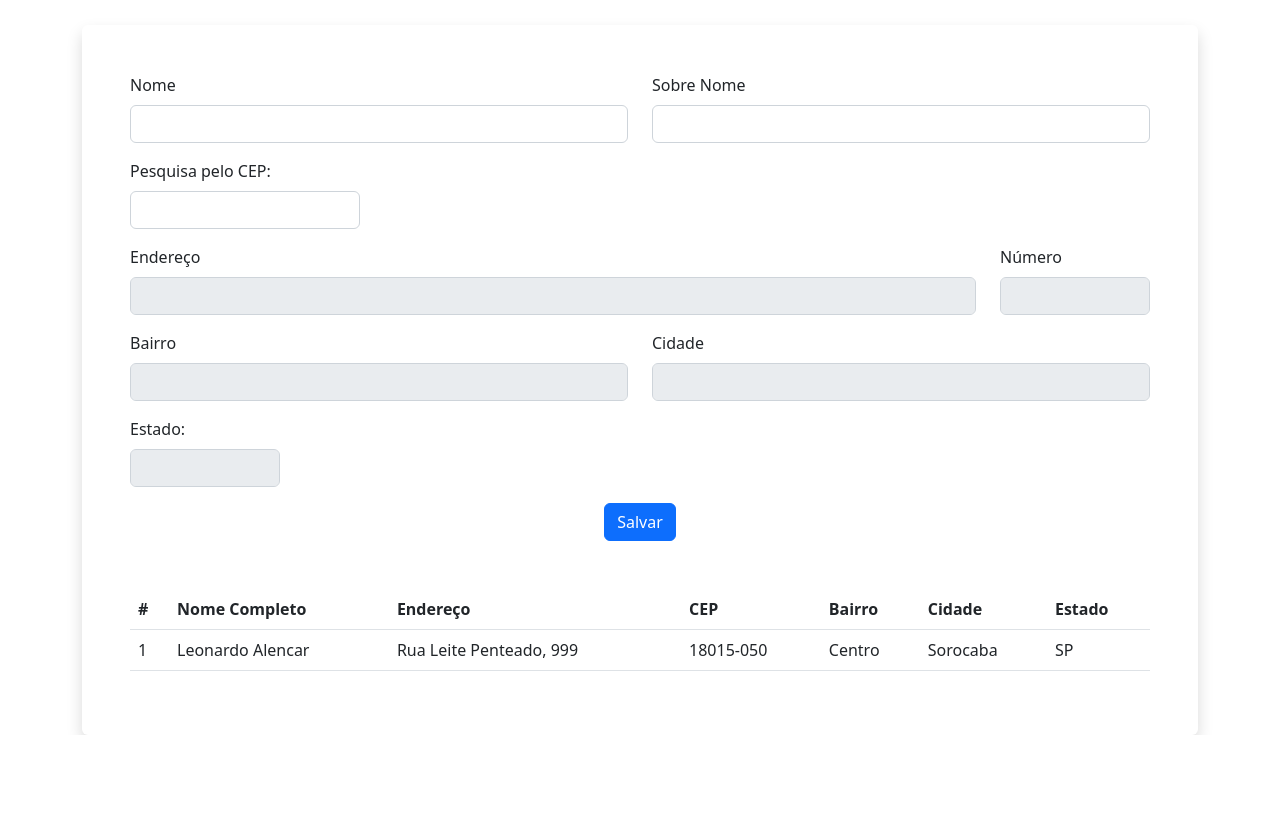
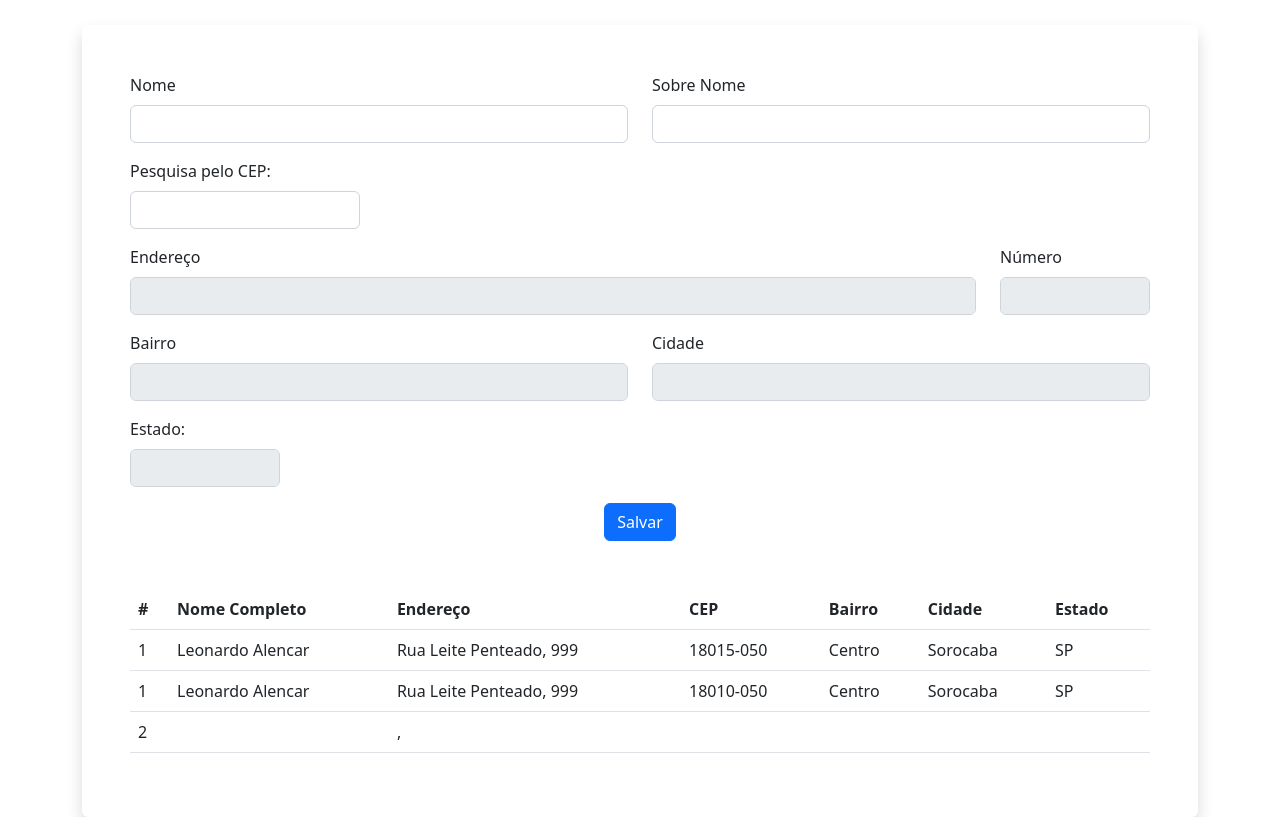
Before and after one commit to leogalencar/bootcampdevjr-mod02-cadastro-clientes, a plain HTML site: page index.html in a window 1280 px wide. Both pictures are taken after a click on the button "Salvar". Shown: the part 105-922 px from the top of the page. Before the commit the page ends 840 px from the top, so only its background shows below. Drawn offline with nearby package versions, Linux system fonts and the light colour scheme.

Commit message:
closes #4 - Tabela com clientes cadastrados

```diff
--- a/index.html
+++ b/index.html
@@ -75,13 +75,13 @@
                     </div>
                     <div class="row mt-3 justify-content-center">
                         <div class="col-md-5 text-center">
-                            <button class="btn btn-primary" type="button">Salvar</button>
+                            <button class="btn btn-primary" type="button" onclick="saveCustomer()">Salvar</button>
                         </div>
                     </div>
                 </form>
 
                 <!-- Tabela dos clientes cadastrados -->
-                <table class="table mt-5">
+                <table class="table mt-5" id="customersTable">
                     <thead>
                         <tr>
                             <th>#</th>
--- a/js/script.js
+++ b/js/script.js
@@ -1,10 +1,90 @@
 // Main script for index.html; this script searches for the specified CEP, gets the response from an API server and fills the form's fields with the data.
 // It also adds the customer to the customers' table
 
+// Customer object
+var customers = [
+    {
+        id: 1,
+        first_name: "Leonardo",
+        last_name: "Alencar",
+        cep: "18010-050",
+        address: "Rua Leite Penteado",
+        number: "999",
+        neighborhood: "Centro",
+        city: "Sorocaba",
+        state: "SP",
+    },
+];
 
 // Masks
-$('#inputCEP').mask('99999-999');
+$("#inputCEP").mask("99999-999");
 
+// On page load
+loadCustomersTable();
+
+// Load the customers table
+function loadCustomersTable() {
+    for (let customer of customers) {
+        addNewRow(customer);
+    }
+}
+
+// Add a new row to the customers' table
+function addNewRow(customer) {
+    var table = document.getElementById("customersTable");
+
+    var newRow = table.insertRow();
+
+    // Insert customer id
+    var idNode = document.createTextNode(customer.id);
+    newRow.insertCell().appendChild(idNode);
+
+    // Insert customer first name and last name
+    var nameCell = newRow.insertCell();
+    var firstNameNode = document.createTextNode(customer.first_name);
+    var lastNameNode = document.createTextNode(customer.last_name);
+    nameCell.innerHTML = firstNameNode.nodeValue + " " + lastNameNode.nodeValue;
+
+    // Insert customer address and address number
+    var addressCell = newRow.insertCell();
+    var addressNode = document.createTextNode(customer.address);
+    var numberNode = document.createTextNode(customer.number);
+    addressCell.innerHTML = addressNode.nodeValue + ", " + numberNode.nodeValue;
+
+    // Insert customer CEP
+    var cepNode = document.createTextNode(customer.cep);
+    newRow.insertCell().appendChild(cepNode);
+
+    // Insert customer neighborhood
+    var neighborhoodNode = document.createTextNode(customer.neighborhood);
+    newRow.insertCell().appendChild(neighborhoodNode);
+
+    // Insert customer city
+    var cityNode = document.createTextNode(customer.city);
+    newRow.insertCell().appendChild(cityNode);
+
+    // Insert customer state
+    var stateNode = document.createTextNode(customer.state);
+    newRow.insertCell().appendChild(stateNode);
+}
+
+// Save customer information
+function saveCustomer() {
+    var customer = {
+        id: customers.length + 1,
+        first_name: document.getElementById("inputFirstName").value,
+        last_name: document.getElementById("inputLastName").value,
+        cep: document.getElementById("inputCEP").value,
+        address: document.getElementById("inputAddress").value,
+        number: document.getElementById("inputNumber").value,
+        neighborhood: document.getElementById("inputNeighborhood").value,
+        city: document.getElementById("inputCity").value,
+        state: document.getElementById("inputState").value,
+    };
+
+    addNewRow(customer);
+    customers.push(customer);
+}
 
 // Search for CEP in the ViaCEP API
 function search() {
```
